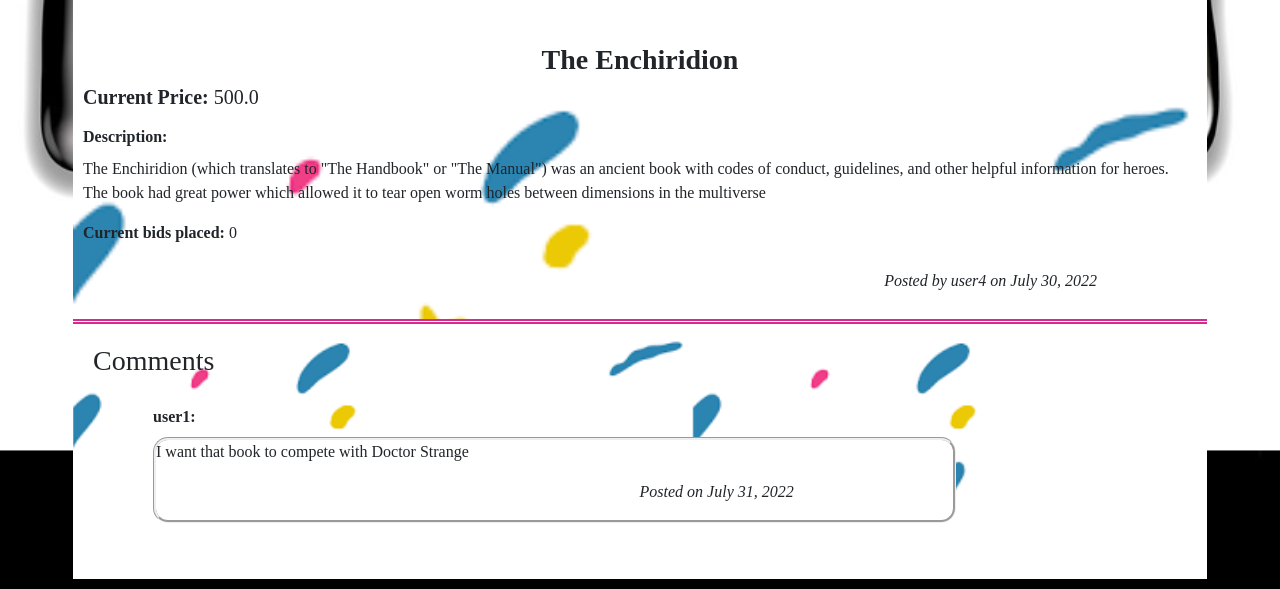
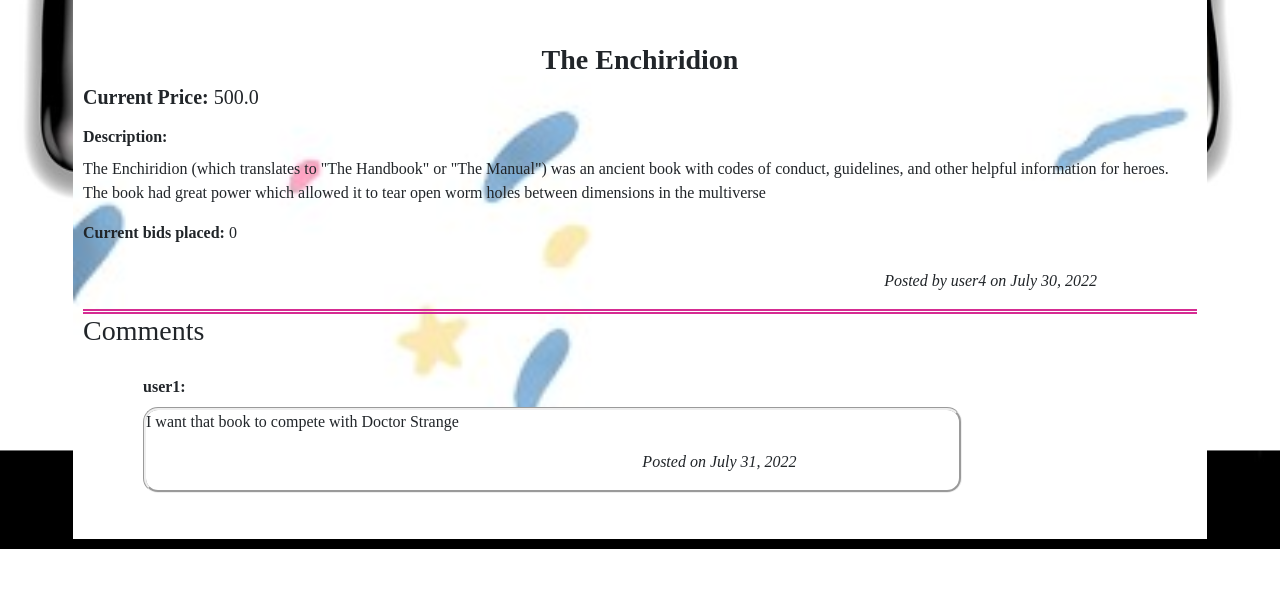
Before and after one commit to shmaiii/Cartoon-Network-Auctions-Site, a Django app: a page that uses auctions/templates/auctions/listing.html in a window 1280 px wide. Shown: the part 548-1137 px from the top of the page. After the commit the page ends 1097 px from the top, so only its background shows below. Run offline with Django 3.2, Linux system fonts and the light colour scheme; data comes from the database, SQL or seed files in the repository; both versions use the stored data as it was after the commit; some libraries are stand-ins or nearby versions.

Commit message:
blur background

```diff
--- a/auctions/static/auctions/listing.css
+++ b/auctions/static/auctions/listing.css
@@ -9,7 +9,7 @@
 
 #listing-body {
     background-color: #606060;
-    background-image: url("images.png");
+    background-image: url("images-edited.jpg");
     background-attachment: fixed;
     background-size: contain;
     padding: 10px;
@@ -72,14 +72,7 @@ form {
 }
 
 .comments {
-    background-color: #808080;
-    background-image: url("images.png");
-    background-attachment: fixed;
-    background-size: contain;
-    margin: auto;
-    width: 90%;
     height: auto;
-    padding: 20px;
     border-top: solid;
     border-top-color: #D52C92;
     border-top-width: 5px;
--- a/auctions/static/auctions/styles.css
+++ b/auctions/static/auctions/styles.css
@@ -49,7 +49,7 @@ ul {
 
 #listing-list {
     background-color: white;
-    background-image: url("images.png");
+    background-image: url("images-edited.jpg");
     background-size: contain;
     background-attachment: fixed;
 }
--- a/auctions/templates/auctions/listing.html
+++ b/auctions/templates/auctions/listing.html
@@ -33,8 +33,6 @@
             {% endblock %}
         </div>
 
-    </div>
-
         <div class="comments">
             <h3> Comments </h3>
             <ul>
@@ -59,7 +57,7 @@
             </div>
 
         </div>
-
+    </div>
 
 
 {% endblock %}
```
Also changed, not shown: auctions/static/auctions/images-edited.jpg (added), db.sqlite3.
